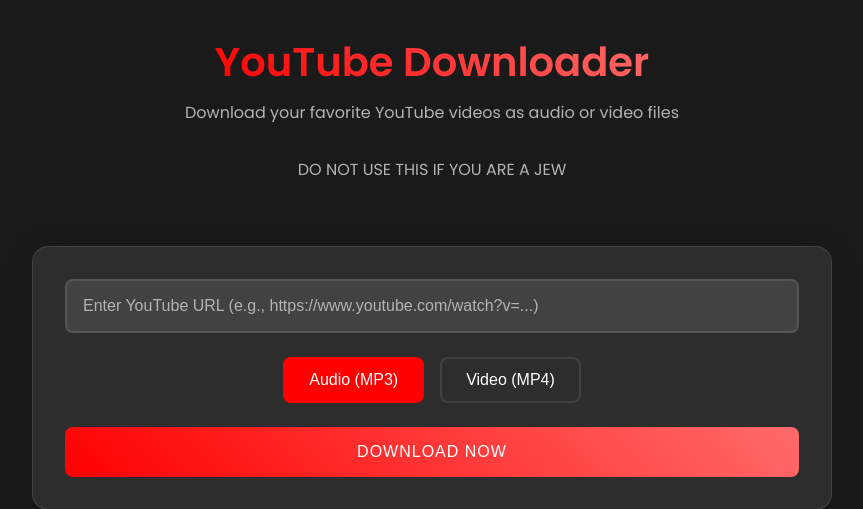
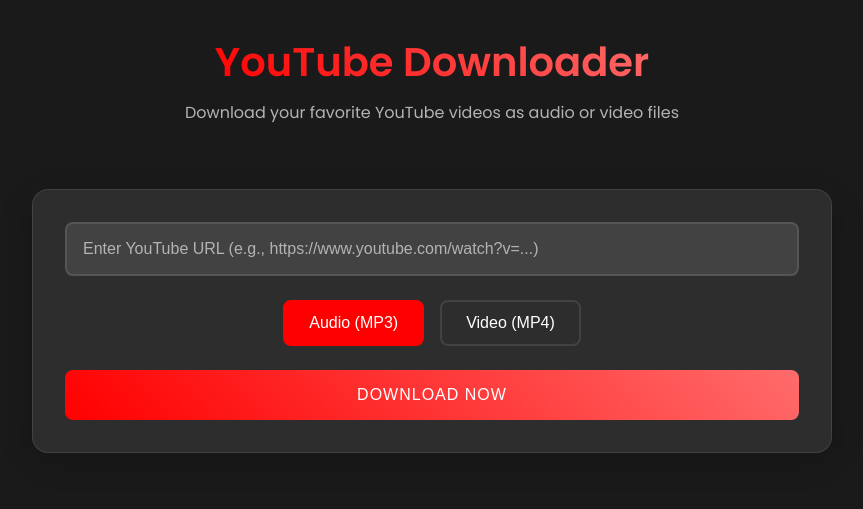
Before and after one commit to shazaanraza123/youtube-downloader, a Flask app: page / in a window 1280 px wide. Shown: the top 509 px of the page, without its empty margins (208-1071 px from the left). Run offline with Flask 3, Linux system fonts and the light colour scheme.

Commit message:
Update index.html

```diff
--- a/templates/index.html
+++ b/templates/index.html
@@ -199,7 +199,6 @@
 <body>
     <h1>YouTube Downloader</h1>
     <p class="subtitle">Download your favorite YouTube videos as audio or video files</p>
-    <p class="subtitle">DO NOT USE THIS IF YOU ARE A JEW</p>
 
     <div class="container">
         <form id="download-form">
```
